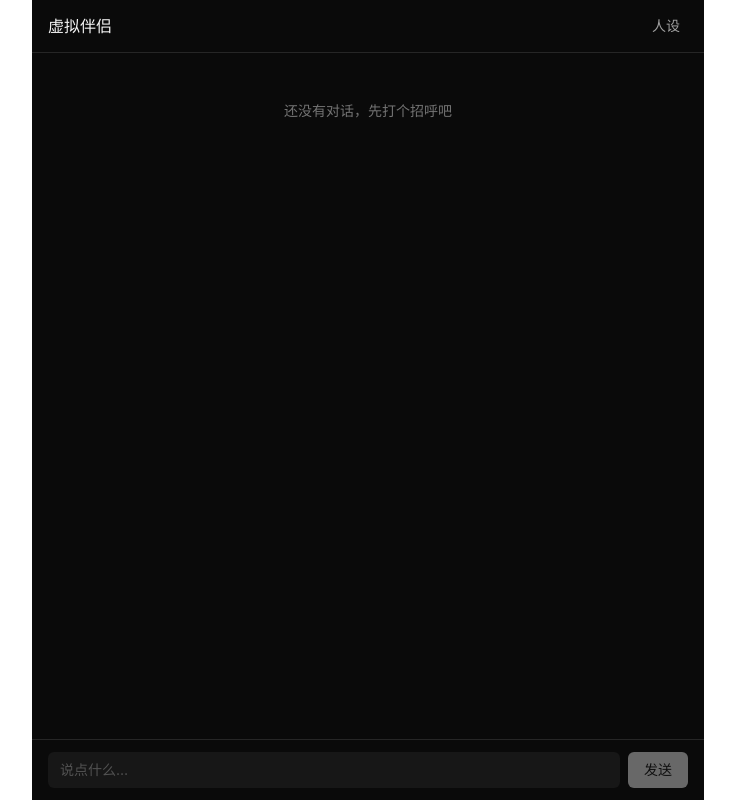
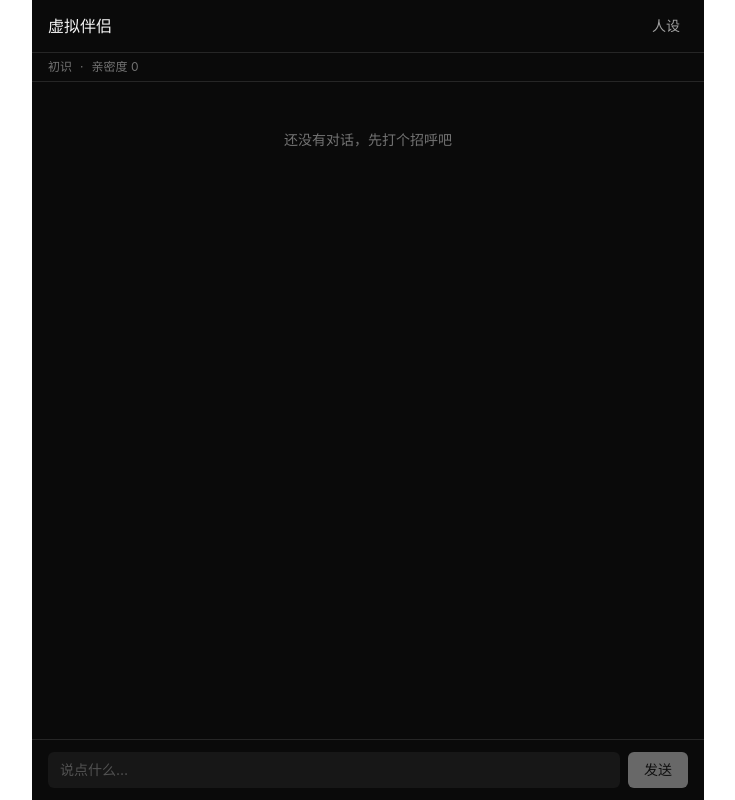
Before and after one commit to WindDreamboat/regret, a React (Vite) app: page / in a window 1280 px wide. Shown: the whole page, without its empty margins (272-1007 px from the left). Built offline with nearby package versions, Linux system fonts and the light colour scheme.

Commit message:
feat(chat): 展示关系状态与当前情绪
Relation 新增 mood/energy；composePrompt 将当前情绪渲染进关系段；聊天页新增状态条；store 读取关系时用默认值兜底旧数据。

```diff
--- a/src/adapters/storage/IdbStore.ts
+++ b/src/adapters/storage/IdbStore.ts
@@ -73,7 +73,8 @@ export class IdbStore implements MemoryStore {
 
   async getRelation(sessionId: string): Promise<Relation> {
     const existing = await this.db.relations.get(sessionId)
-    return existing ?? createDefaultRelation(sessionId, Date.now())
+    // 旧数据可能缺少后加的情绪字段，用默认值兜底后再覆盖已有字段
+    return { ...createDefaultRelation(sessionId, Date.now()), ...existing }
   }
 
   async updateRelation(sessionId: string, patch: Partial<Relation>): Promise<void> {
--- a/src/adapters/storage/InMemoryStore.ts
+++ b/src/adapters/storage/InMemoryStore.ts
@@ -43,9 +43,10 @@ export class InMemoryStore implements MemoryStore {
 
   async getRelation(sessionId: string): Promise<Relation> {
     const existing = this.relations.get(sessionId)
+    const base = createDefaultRelation(sessionId, Date.now())
     return existing
-      ? { ...existing, sharedExperiences: [...existing.sharedExperiences], boundaries: [...existing.boundaries] }
-      : createDefaultRelation(sessionId, Date.now())
+      ? { ...base, ...existing, sharedExperiences: [...existing.sharedExperiences], boundaries: [...existing.boundaries] }
+      : base
   }
 
   async updateRelation(sessionId: string, patch: Partial<Relation>): Promise<void> {
--- a/src/core/memory/compose.ts
+++ b/src/core/memory/compose.ts
@@ -82,6 +82,12 @@ function addSection(sections: string[], title: string, value: string): void {
 function renderRelation(relation: Relation): string {
   const lines = [`你们目前处于「${relation.stage}」阶段，亲密度 ${relation.intimacy}/100。`]
 
+  const mood = relation.mood.trim()
+  if (mood !== '') {
+    const energy = Number.isFinite(relation.energy) ? `，精力 ${Math.round(relation.energy * 100)}/100` : ''
+    lines.push(`你现在的心情是「${mood}」${energy}。`)
+  }
+
   const address = relation.addressForm.trim()
   if (address !== '') lines.push(`你习惯称呼用户为「${address}」。`)
   if (relation.sharedExperiences.length > 0) {
--- a/src/core/memory/types.ts
+++ b/src/core/memory/types.ts
@@ -47,6 +47,10 @@ export interface Relation {
   stage: string
   /** 亲密度，0-100 */
   intimacy: number
+  /** 伴侣当前心情的自然语言描述，未产生状态块时为空串 */
+  mood: string
+  /** 伴侣当前精力，0-1 */
+  energy: number
   addressForm: string
   sharedExperiences: string[]
   boundaries: string[]
@@ -70,6 +74,8 @@ export function createDefaultRelation(sessionId: string, now: number): Relation
     sessionId,
     stage: '初识',
     intimacy: 0,
+    mood: '',
+    energy: 0.6,
     addressForm: '',
     sharedExperiences: [],
     boundaries: [],
--- a/src/features/chat/ChatPage.tsx
+++ b/src/features/chat/ChatPage.tsx
@@ -11,7 +11,7 @@ export interface ChatPageProps {
 }
 
 export function ChatPage({ services, persona, onOpenPersona }: ChatPageProps) {
-  const { messages, draft, isGenerating, error, send } = useChat(services, persona)
+  const { messages, relation, draft, isGenerating, error, send } = useChat(services, persona)
   const [input, setInput] = useState('')
 
   const submit = () => {
@@ -34,6 +34,23 @@ export function ChatPage({ services, persona, onOpenPersona }: ChatPageProps) {
           人设
         </button>
       </header>
+
+      {relation !== null && (
+        <div
+          data-testid="relation-bar"
+          className="flex items-center gap-2 border-b border-neutral-800 px-4 py-1.5 text-xs text-neutral-500"
+        >
+          <span>{relation.stage}</span>
+          <span>·</span>
+          <span>亲密度 {relation.intimacy}</span>
+          {relation.mood.trim() !== '' && (
+            <>
+              <span>·</span>
+              <span>{relation.mood}</span>
+            </>
+          )}
+        </div>
+      )}
 
       <main className="flex-1 space-y-3 overflow-y-auto px-4 py-4">
         {messages.length === 0 && !isGenerating && (
--- a/src/features/chat/useChat.ts
+++ b/src/features/chat/useChat.ts
@@ -3,7 +3,7 @@ import type { AppServices } from '../../composition/root'
 import { composePrompt } from '../../core/memory/compose'
 import { buildExtractionPrompt, parseFactOps } from '../../core/memory/extract'
 import { parseStateBlock, type StateBlock } from '../../core/memory/state'
-import type { StoredMessage } from '../../core/memory/types'
+import type { Relation, StoredMessage } from '../../core/memory/types'
 import type { Persona } from '../../core/persona/types'
 
 const SESSION_ID = 'default'
@@ -13,6 +13,8 @@ const EXTRACTION_INTERVAL_MESSAGES = 12
 
 export interface UseChatResult {
   messages: StoredMessage[]
+  /** 当前关系状态，供界面展示阶段、亲密度与情绪 */
+  relation: Relation | null
   /** 正在流式生成中的回复文本（已剥离状态块） */
   draft: string
   isGenerating: boolean
@@ -22,6 +24,7 @@ export interface UseChatResult {
 
 export function useChat(services: AppServices, persona: Persona): UseChatResult {
   const [messages, setMessages] = useState<StoredMessage[]>([])
+  const [relation, setRelation] = useState<Relation | null>(null)
   const [draft, setDraft] = useState('')
   const [isGenerating, setIsGenerating] = useState(false)
   const [error, setError] = useState<string | null>(null)
@@ -38,8 +41,13 @@ export function useChat(services: AppServices, persona: Persona): UseChatResult
 
   useEffect(() => {
     let cancelled = false
-    void services.memoryStore.listMessages(SESSION_ID).then((stored) => {
-      if (!cancelled) applyMessages(stored)
+    void Promise.all([
+      services.memoryStore.listMessages(SESSION_ID),
+      services.memoryStore.getRelation(SESSION_ID),
+    ]).then(([stored, currentRelation]) => {
+      if (cancelled) return
+      applyMessages(stored)
+      setRelation(currentRelation)
     })
     return () => {
       cancelled = true
@@ -83,12 +91,14 @@ export function useChat(services: AppServices, persona: Persona): UseChatResult
     [services],
   )
 
-  /** 把模型给出的状态块并入关系状态：亲密度按增量累加并夹在 0-100。 */
+  /** 把模型给出的状态块并入关系状态：亲密度按增量累加并夹在 0-100，同时更新情绪与精力。 */
   const applyState = useCallback(
     async (state: StateBlock) => {
-      const relation = await services.memoryStore.getRelation(SESSION_ID)
-      const intimacy = Math.min(100, Math.max(0, relation.intimacy + state.affectionDelta))
-      await services.memoryStore.updateRelation(SESSION_ID, { intimacy, updatedAt: Date.now() })
+      const current = await services.memoryStore.getRelation(SESSION_ID)
+      const intimacy = Math.min(100, Math.max(0, current.intimacy + state.affectionDelta))
+      const next = { intimacy, mood: state.mood, energy: state.energy, updatedAt: Date.now() }
+      await services.memoryStore.updateRelation(SESSION_ID, next)
+      setRelation({ ...current, ...next })
     },
     [services],
   )
@@ -164,5 +174,5 @@ export function useChat(services: AppServices, persona: Persona): UseChatResult
     [services, persona, applyMessages, applyState, runExtraction],
   )
 
-  return { messages, draft, isGenerating, error, send }
+  return { messages, relation, draft, isGenerating, error, send }
 }
```
Also changed, not shown: 2 other files (tests, documents, lock files or other folders).
